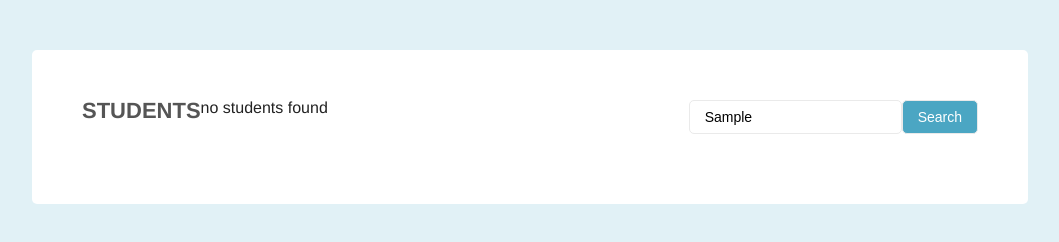
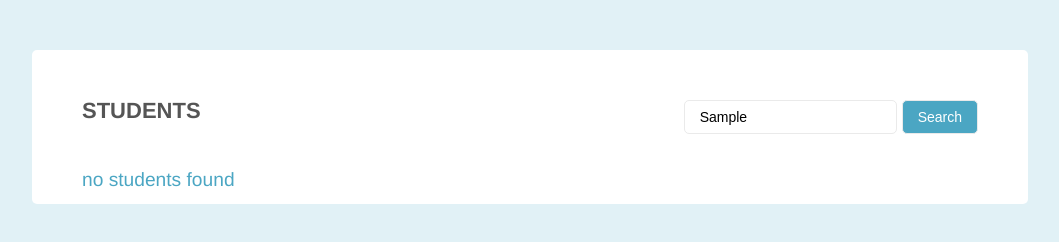
Before and after one commit to aslbarnett/PaginationJS, a plain HTML site: page index.html in a window 1280 px wide. Both pictures are taken after typing "Sample" into the empty fields and a click on the button "Search". Shown: the whole page, without its empty margins (110-1169 px from the left). Drawn offline with Linux system fonts and the light colour scheme.

Commit message:
finishing touches

```diff
--- a/css/design.css
+++ b/css/design.css
@@ -40,7 +40,8 @@ body{
       padding: 8px 15px;
       font-size: 14px;
       background-color: #4ba6c3;
-      color: #fff
+      color: #fff;
+      margin-left: 5px;
     }
 
 .student-list{}
@@ -110,6 +111,7 @@ body{
       padding: 3px 8px;
       text-decoration: none;
       color: #4ba6c3;
+      margin-left: 5px;
     }
 
     .pagination li a.active,
--- a/index.html
+++ b/index.html
@@ -7,7 +7,7 @@
     <link rel="stylesheet" href="css/reset.css">
     <link rel="stylesheet" href="css/design.css">
   </head>
-  <body>
+  <body id="body">
     <div id="page" class="page">
       <div id="page-header" class="page-header cf">
         <h2>Students</h2>
--- a/scripts.js
+++ b/scripts.js
@@ -1,14 +1,36 @@
-// Student list
+/* -+-+-+----------------------+-+-+-
+Basic Data - Student List
+-+-+-+----------------------+-+-+- */
+
 var studentList = document.getElementById('student-list').children;
+
+/* -+-+-+----------------------+-+-+-
+Calling functions at load time
+-+-+-+----------------------+-+-+- */
+
+addSearchBox(searchBoxCreater());
+appendPageLinks(studentList);
+showPage(studentList, 1);
+
+/* -+-+-+----------------------+-+-+-
+Main Functions
+-+-+-+----------------------+-+-+- */
 
 // Displays page of 10 students based on page number selected
 function showPage(aStudentList, pageNumber) {
     removeStudents();
     var upperBound = (pageNumber * 10) - 1;
     var lowerBound = (pageNumber - 1) * 10;
-    for (var j = lowerBound; j <= upperBound; j++) {
-        if (aStudentList[j]) {
-            aStudentList[j].style.display = "block";
+    var selectionArray = [];
+    for (var k = lowerBound; k <= upperBound; k++) {
+        if (aStudentList[k]) {
+            selectionArray.push(aStudentList[k]);
+        }
+    }
+    for (var j = 0; j < selectionArray.length; j++) {
+        selectionArray[j].style.display = "block";
+        if (j === selectionArray.length - 1) {
+            selectionArray[j].style.borderBottom = "none";
         }
     }
 
@@ -51,19 +73,52 @@ function appendPageLinks(aStudentList) {
 
 }
 
-function removeActiveState() {
-    var elements = document.getElementsByClassName('active');
-    for (var i = 0; i < elements.length; i++) {
-        elements[i].className = '';
+// Search Function for searching through students to display
+function searchList(inputValue) {
+    removeStudents();
+    removePagination();
+    removeActiveState();
+    if (document.querySelector('.message')) {
+        document.querySelector('.message').remove();
     }
-
+    var matchedList = [];
+    for (var i = 0; i < studentList.length; i++) {
+        var name = studentList[i].querySelector('h3').innerHTML;
+        var email = studentList[i].querySelector('.email').innerHTML;
+        if (name.includes(inputValue) || email.includes(inputValue)) {
+            matchedList.push(studentList[i]);
+        }
+    }
+    if (matchedList.length === 0) {
+        var pageHeader = document.getElementById('page-header');
+        var message = document.createElement('p');
+        pageHeader.style.position = "relative";
+        message.className = "message";
+        message.style.display = "block";
+        message.style.position = "absolute";
+        message.style.top = "70px";
+        message.style.fontSize = "1.2rem";
+        message.style.color = "#4ba6c3";
+        message.innerHTML = 'no students found';
+        pageHeader.appendChild(message);
+    }
+    if (matchedList.length > 10) {
+        appendPageLinks(matchedList);
+    }
+    showPage(matchedList, 1);
 }
 
+/* -+-+-+----------------------+-+-+-
+Helper Functions
+-+-+-+----------------------+-+-+- */
+
+// add search box to page
 function addSearchBox(searchBox) {
     var pageHeader = document.getElementById('page-header');
     pageHeader.appendChild(searchBox);
 }
 
+// create search box
 function searchBoxCreater() {
     var searchContainer = document.createElement('div');
     searchContainer.className = "student-search";
@@ -81,36 +136,14 @@ function searchBoxCreater() {
     return searchContainer;
 }
 
-function searchList(inputValue) {
-    removeStudents();
-    removePagination();
-    removeActiveState();
-    var matchedList = [];
-    for (var i = 0; i < studentList.length; i++) {
-        var name = studentList[i].querySelector('h3').innerHTML;
-        var email = studentList[i].querySelector('.email').innerHTML;
-        if (name.includes(inputValue) || email.includes(inputValue)) {
-            matchedList.push(studentList[i]);
-        }
-    }
-    if (matchedList.length === 0) {
-        var pageHeader = document.getElementById('page-header');
-        var message = document.createElement('p');
-        message.innerHTML = 'no students found';
-        pageHeader.appendChild(message);
-    }
-    if (matchedList.length > 10) {
-        appendPageLinks(matchedList);
-    }
-    showPage(matchedList, 1);
-}
-
+// hide students
 function removeStudents() {
     for (var i = 0; i < studentList.length; i++) {
         studentList[i].style.display = "none";
     }
 }
 
+// remove pagination from dom
 function removePagination() {
     if (document.querySelector('.pagination')) {
         var pagination = document.querySelector('.pagination');
@@ -118,6 +151,11 @@ function removePagination() {
     }
 }
 
-addSearchBox(searchBoxCreater());
-appendPageLinks(studentList);
-showPage(studentList, 1);
+// remove active class from pagination link
+function removeActiveState() {
+    var elements = document.getElementsByClassName('active');
+    for (var i = 0; i < elements.length; i++) {
+        elements[i].className = '';
+    }
+
+}
```
